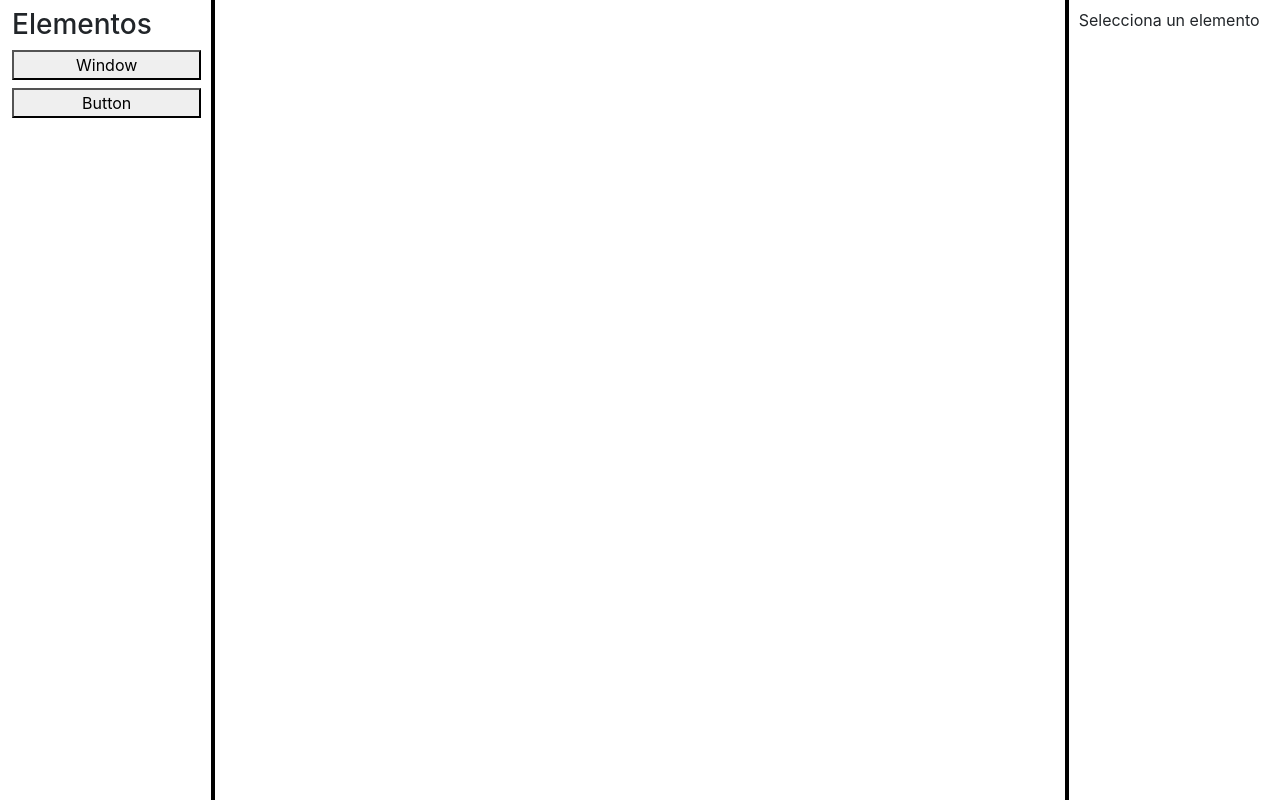
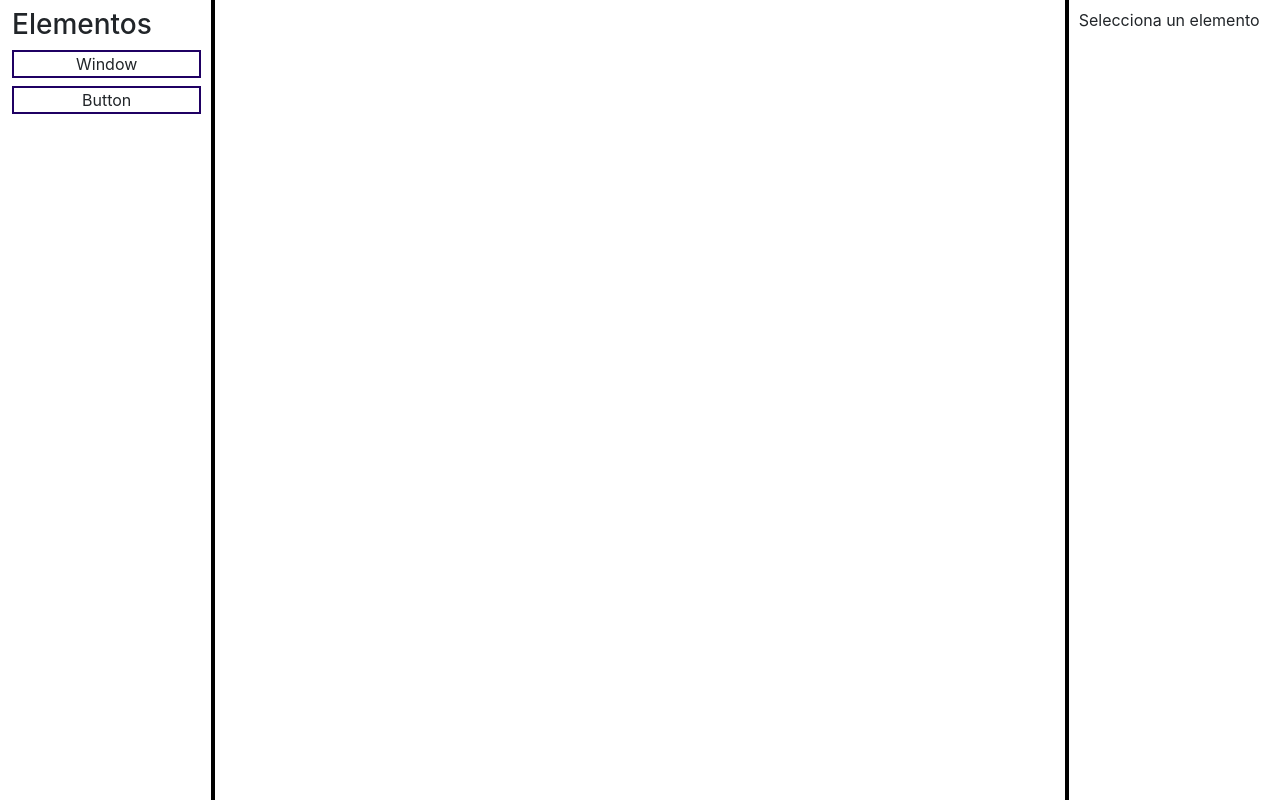
Before and after one commit to DeynerNB/Tkinter-MyDesigner, a React (Create React App) app: page / in a window 1280 px wide. Built offline with nearby package versions, Linux system fonts and the light colour scheme.

Commit message:
Default loading x and y position

```diff
--- /dev/null
+++ b/src/components/elementsPanel/ElementPanel.css
@@ -0,0 +1,14 @@
+.span_button {
+    border: 2px solid #1f0063;
+
+    user-select: none;
+    cursor: pointer;
+}
+
+.span_button:hover {
+    background-color: #00000020;
+}
+
+.span_button:active {
+    background-color: #00000052;
+}
--- a/src/components/elementsPanel/ElementPanel.js
+++ b/src/components/elementsPanel/ElementPanel.js
@@ -1,14 +1,15 @@
 import React from 'react';
 
 import { Tkinter_Window, Tkinter_Button } from './Elements';
+import "./ElementPanel.css"
 
 function ElementPanel({ onAddElement }) {
     return (
         <div className="panel">
             <h3>Elementos</h3>
             <div className='d-flex flex-column gap-2'>
-                <button onClick={() => onAddElement(Tkinter_Window)}>{Tkinter_Window.name}</button>
-                <button onClick={() => onAddElement(Tkinter_Button)}>{Tkinter_Button.name}</button>
+                <span className='w-100 text-center span_button' onClick={() => onAddElement(Tkinter_Window)}>{Tkinter_Window.name}</span>
+                <span className='w-100 text-center span_button' onClick={() => onAddElement(Tkinter_Button)}>{Tkinter_Button.name}</span>
             </div>
         </div>
     );
--- a/src/components/elementsPanel/Elements.js
+++ b/src/components/elementsPanel/Elements.js
@@ -1,8 +1,8 @@
 export const Tkinter_Window = {
     name: "Window",
     config: {
-        posX: 0,
-        posY: 0,
+        posX: 20,
+        posY: 20,
         title: "Tkinter window",
         width: 200,
         height: 200,
@@ -13,8 +13,8 @@ export const Tkinter_Window = {
 export const Tkinter_Button = {
     name: "Button",
     config: {
-        posX: 0,
-        posY: 0,
+        posX: 20,
+        posY: 20,
         width: 100,
         height: 35,
         textContent: ""
```
